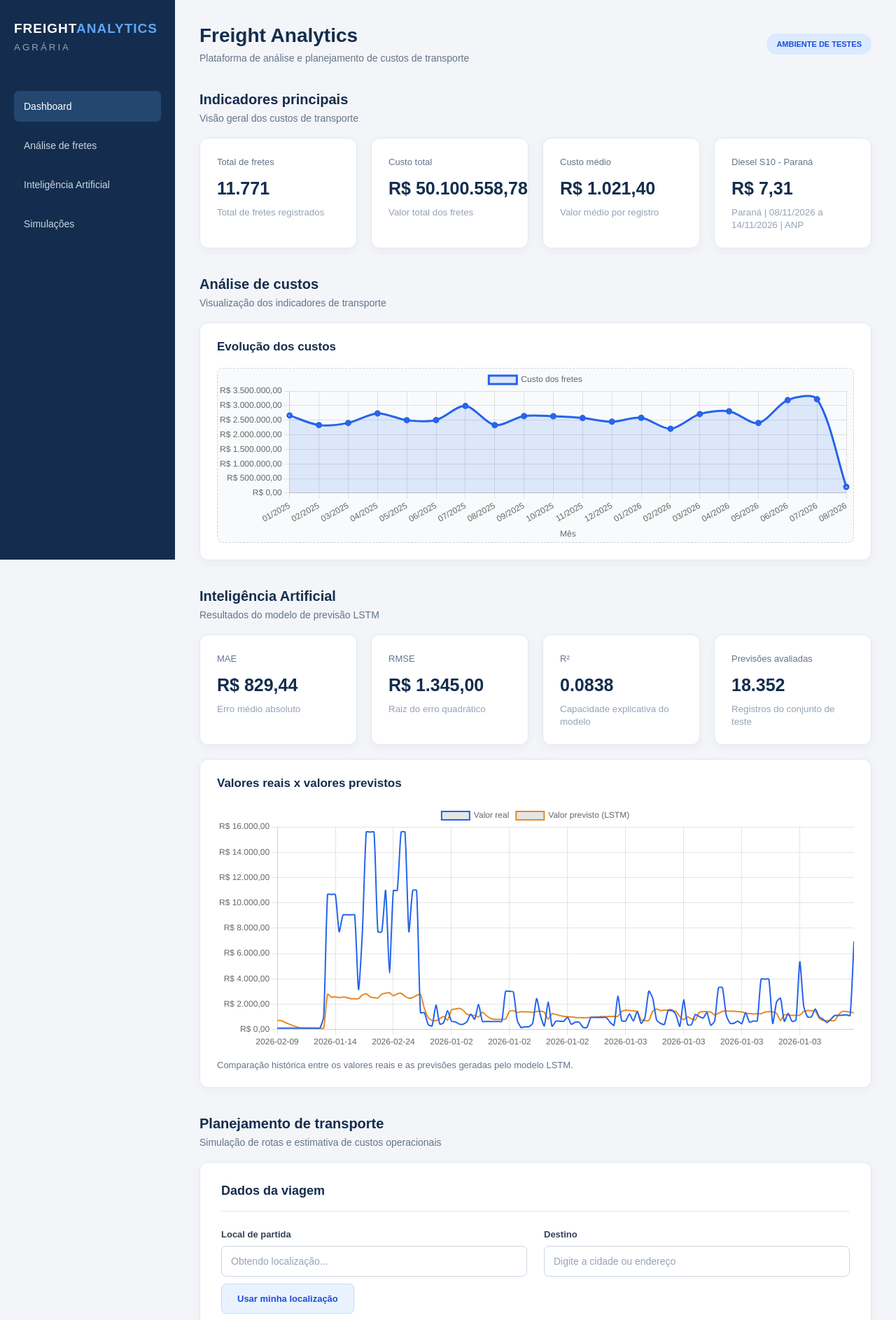
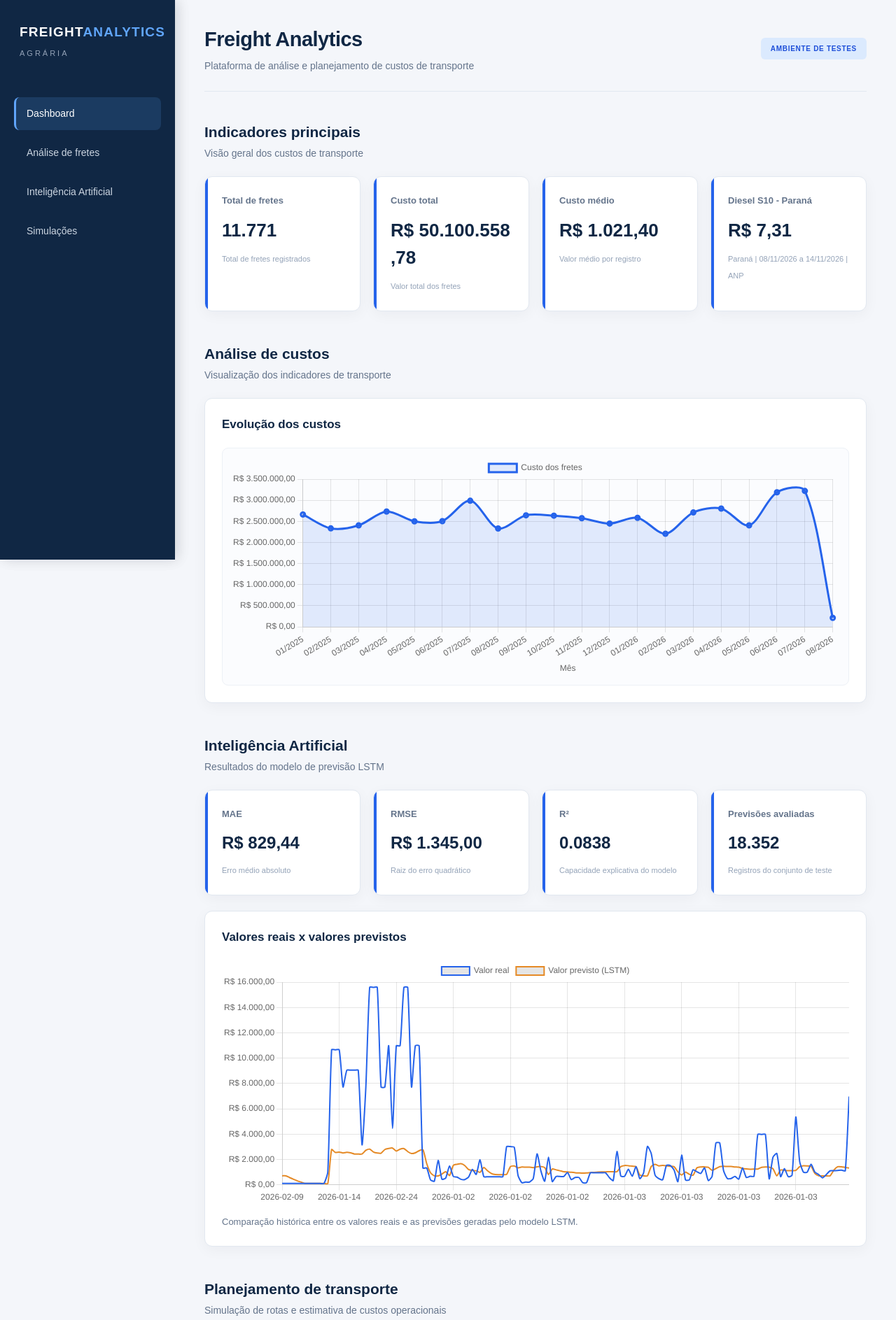
Before and after one commit to gabrielribas18/analise-custos-frete, a plain HTML site: page index.html in a window 1280 px wide. Shown: the top 1887 px of the page at 70% size. Drawn offline with nearby package versions, Linux system fonts and the light colour scheme.

Commit message:
Update style.css

```diff
--- a/src/style.css
+++ b/src/style.css
@@ -1,3 +1,22 @@
+
+/* =========================================
+   FREIGHT ANALYTICS | AGRÁRIA
+   Identidade visual e layout
+========================================= */
+
+:root {
+    --navy: #102744;
+    --navy-light: #1b3b61;
+    --blue: #2563eb;
+    --blue-light: #eaf2ff;
+    --background: #f4f6fa;
+    --surface: #ffffff;
+    --text: #1e293b;
+    --muted: #64748b;
+    --border: #e2e8f0;
+    --success: #15803d;
+    --shadow: 0 5px 20px rgba(15, 23, 42, 0.045);
+}
 
 * {
     margin: 0;
@@ -11,31 +30,38 @@ html {
 
 body {
     font-family: Arial, Helvetica, sans-serif;
-    background: #f3f5f8;
-    color: #1e293b;
+    background: var(--background);
+    color: var(--text);
+    line-height: 1.5;
 }
 
-/* MENU LATERAL */
+/* =========================================
+   MENU LATERAL
+========================================= */
 
 .sidebar {
     width: 250px;
     height: 100vh;
-    background: #142d4e;
+    background: var(--navy);
     color: white;
     position: fixed;
     left: 0;
     top: 0;
-    padding: 30px 20px;
-    z-index: 10;
+    padding: 32px 20px;
+    z-index: 100;
+    overflow-y: auto;
+    box-shadow: 4px 0 18px rgba(15, 23, 42, 0.08);
 }
 
 .logo {
     margin-bottom: 55px;
+    padding-left: 8px;
 }
 
 .logo h2 {
     font-size: 19px;
-    letter-spacing: 1px;
+    font-weight: 800;
+    letter-spacing: 1.2px;
 }
 
 .logo span {
@@ -44,146 +70,223 @@ body {
 
 .logo small {
     display: block;
-    margin-top: 8px;
+    margin-top: 7px;
     color: #94a3b8;
     letter-spacing: 3px;
+    font-size: 11px;
 }
 
 nav {
     display: flex;
     flex-direction: column;
-    gap: 12px;
+    gap: 9px;
 }
 
 nav a {
     color: #cbd5e1;
     text-decoration: none;
-    padding: 14px;
-    border-radius: 7px;
-    transition: 0.2s;
+    padding: 13px 15px;
+    border-radius: 8px;
+    transition: all 0.2s ease;
     font-size: 14px;
+    border-left: 3px solid transparent;
 }
 
 nav a:hover,
 nav a.active {
-    background: #24476f;
+    background: var(--navy-light);
     color: white;
+    border-left-color: #60a5fa;
 }
 
-/* CONTEÚDO PRINCIPAL */
+/* =========================================
+   CONTEÚDO PRINCIPAL
+========================================= */
 
 .main-content {
     margin-left: 250px;
-    padding: 35px;
-    max-width: 1700px;
+    padding: 35px 42px;
+    max-width: 1900px;
+    min-height: 100vh;
 }
 
 .topbar {
     display: flex;
     justify-content: space-between;
     align-items: center;
-    margin-bottom: 40px;
+    gap: 20px;
+    margin-bottom: 42px;
+    padding-bottom: 25px;
+    border-bottom: 1px solid var(--border);
 }
 
 .topbar h1 {
-    font-size: 28px;
-    margin-bottom: 8px;
-    color: #142d4e;
+    font-size: 29px;
+    font-weight: 750;
+    margin-bottom: 5px;
+    color: var(--navy);
+    letter-spacing: -0.5px;
 }
 
 .topbar p,
 .section-heading p {
-    color: #64748b;
+    color: var(--muted);
     font-size: 14px;
 }
 
 .status {
     background: #dbeafe;
     color: #1d4ed8;
-    padding: 9px 14px;
-    border-radius: 20px;
-    font-size: 11px;
+    padding: 8px 14px;
+    border-radius: 6px;
+    font-size: 10px;
     font-weight: bold;
+    letter-spacing: 0.7px;
+    white-space: nowrap;
 }
 
-/* SEÇÕES */
+/* =========================================
+   SEÇÕES
+========================================= */
 
 section {
-    margin-bottom: 40px;
+    margin-bottom: 45px;
     scroll-margin-top: 25px;
 }
 
 .section-heading {
-    margin-bottom: 20px;
+    margin-bottom: 22px;
 }
 
 .section-heading h2 {
-    font-size: 20px;
-    margin-bottom: 7px;
-    color: #142d4e;
+    font-size: 21px;
+    font-weight: 700;
+    margin-bottom: 5px;
+    color: var(--navy);
 }
 
-/* INDICADORES */
+/* =========================================
+   INDICADORES
+========================================= */
 
 .cards {
     display: grid;
     grid-template-columns: repeat(4, minmax(0, 1fr));
-    gap: 20px;
+    gap: 18px;
 }
 
 .card,
 .panel {
-    background: white;
-    border: 1px solid #e2e8f0;
-    border-radius: 12px;
+    background: var(--surface);
+    border: 1px solid var(--border);
+    border-radius: 11px;
     padding: 24px;
-    box-shadow: 0 4px 15px rgba(15, 23, 42, 0.04);
+    box-shadow: var(--shadow);
 }
 
 .card {
-    transition: transform 0.2s, box-shadow 0.2s;
+    position: relative;
+    overflow: hidden;
+    transition: transform 0.2s ease, box-shadow 0.2s ease;
+}
+
+.card::before {
+    content: "";
+    position: absolute;
+    left: 0;
+    top: 0;
+    width: 4px;
+    height: 100%;
+    background: var(--blue);
 }
 
 .card:hover {
     transform: translateY(-3px);
-    box-shadow: 0 8px 20px rgba(15, 23, 42, 0.08);
+    box-shadow: 0 9px 25px rgba(15, 23, 42, 0.08);
 }
 
 .card span {
-    color: #64748b;
+    display: block;
+    color: var(--muted);
     font-size: 13px;
+    font-weight: 600;
 }
 
 .card h3 {
-    font-size: 25px;
-    margin: 15px 0 10px;
-    color: #142d4e;
+    font-size: 26px;
+    font-weight: 750;
+    margin: 13px 0 8px;
+    color: var(--navy);
+    overflow-wrap: anywhere;
 }
 
 .card small {
     color: #94a3b8;
+    font-size: 11px;
 }
 
-/* GRÁFICOS */
+/* =========================================
+   PAINÉIS E GRÁFICOS
+========================================= */
 
 .panel h3 {
     font-size: 17px;
+    font-weight: 700;
     margin-bottom: 20px;
-    color: #142d4e;
+    color: var(--navy);
 }
 
 .chart-placeholder {
-    min-height: 250px;
-    display: flex;
-    align-items: center;
-    justify-content: center;
-    background: #f8fafc;
-    border: 1px dashed #cbd5e1;
-    border-radius: 8px;
-    color: #64748b;
+    position: relative;
+    width: 100%;
+    height: 340px;
+    padding: 12px;
+    background: #fbfcfe;
+    border: 1px solid #edf1f6;
+    border-radius: 9px;
 }
 
-/* SIMULADOR */
+.chart-placeholder canvas {
+    max-width: 100%;
+}
+
+#graficoLSTM {
+    width: 100%;
+    max-height: 350px;
+}
+
+/* =========================================
+   INTELIGÊNCIA ARTIFICIAL
+========================================= */
+
+#inteligencia,
+#areaInteligencia {
+    margin-bottom: 45px;
+}
+
+#inteligencia .cards,
+#areaInteligencia .cards {
+    margin-bottom: 22px;
+}
+
+#inteligencia .panel,
+#areaInteligencia .panel {
+    margin-top: 20px;
+}
+
+#inteligencia .card,
+#areaInteligencia .card {
+    min-height: 130px;
+}
+
+#inteligencia .card h3,
+#areaInteligencia .card h3 {
+    font-size: 24px;
+}
+
+/* =========================================
+   SIMULADOR
+========================================= */
 
 #simulacao .panel {
     padding: 30px;
@@ -192,7 +295,7 @@ section {
 #simulacao .panel > h3 {
     font-size: 18px;
     padding-bottom: 18px;
-    border-bottom: 1px solid #e2e8f0;
+    border-bottom: 1px solid var(--border);
     margin-bottom: 25px;
 }
 
@@ -209,52 +312,61 @@ section {
 
 .simulation-grid label {
     display: block;
-    margin-bottom: 9px;
+    margin-bottom: 8px;
     font-size: 13px;
-    font-weight: bold;
+    font-weight: 700;
     color: #334155;
 }
 
+/* CAMPOS */
+
 input,
-select {
+select,
+textarea {
     width: 100%;
-    min-height: 44px;
+    min-height: 45px;
     padding: 11px 13px;
     border: 1px solid #cbd5e1;
     border-radius: 7px;
     outline: none;
-    background: #fff;
-    color: #1e293b;
+    background: white;
+    color: var(--text);
+    font-family: inherit;
     font-size: 14px;
     transition: border-color 0.2s, box-shadow 0.2s;
 }
 
 input:focus,
-select:focus {
-    border-color: #2563eb;
-    box-shadow: 0 0 0 3px rgba(37, 99, 235, 0.10);
+select:focus,
+textarea:focus {
+    border-color: var(--blue);
+    box-shadow: 0 0 0 3px rgba(37, 99, 235, 0.11);
 }
 
-input::placeholder {
+input::placeholder,
+textarea::placeholder {
     color: #94a3b8;
 }
 
-/* BOTÕES */
+/* =========================================
+   BOTÕES
+========================================= */
 
 button {
-    background: #142d4e;
+    background: var(--navy);
     color: white;
     padding: 13px 22px;
     border: none;
     border-radius: 7px;
     cursor: pointer;
-    font-weight: bold;
+    font-family: inherit;
+    font-weight: 700;
     font-size: 13px;
     transition: background 0.2s, transform 0.2s;
 }
 
 button:hover {
-    background: #24476f;
+    background: var(--navy-light);
 }
 
 button:active {
@@ -268,7 +380,7 @@ button:disabled {
 
 #usarLocalizacao {
     margin-top: 10px;
-    background: #eaf2ff;
+    background: var(--blue-light);
     color: #1d4ed8;
     border: 1px solid #bfdbfe;
 }
@@ -281,15 +393,22 @@ button:disabled {
     min-width: 230px;
     min-height: 46px;
     font-size: 14px;
+    background: var(--blue);
 }
 
-/* RESULTADO DA SIMULAÇÃO */
+#calcularSimulacao:hover {
+    background: #1d4ed8;
+}
+
+/* =========================================
+   RESULTADO DA SIMULAÇÃO
+========================================= */
 
 #resultadoSimulacao {
     margin-top: 25px;
-    padding: 22px;
+    padding: 23px;
     background: #f8fafc;
-    border: 1px solid #e2e8f0;
+    border: 1px solid var(--border);
     border-radius: 9px;
     color: #334155;
     line-height: 1.8;
@@ -297,7 +416,7 @@ button:disabled {
 }
 
 #resultadoSimulacao h3 {
-    color: #142d4e;
+    color: var(--navy);
     margin-bottom: 12px;
 }
 
@@ -306,20 +425,76 @@ button:disabled {
     margin-bottom: 5px;
 }
 
-/* RODAPÉ */
+/* =========================================
+   TABELAS E ELEMENTOS DINÂMICOS
+========================================= */
+
+table {
+    width: 100%;
+    border-collapse: collapse;
+}
+
+th,
+td {
+    padding: 12px 14px;
+    text-align: left;
+    border-bottom: 1px solid var(--border);
+    font-size: 13px;
+}
+
+th {
+    color: var(--navy);
+    background: #f8fafc;
+    font-weight: 700;
+}
+
+td {
+    color: #475569;
+}
+
+tr:hover td {
+    background: #f8fafc;
+}
+
+/* =========================================
+   RODAPÉ
+========================================= */
 
 footer {
     padding: 25px 0;
+    margin-top: 35px;
+    border-top: 1px solid var(--border);
     color: #94a3b8;
     font-size: 12px;
     text-align: center;
 }
 
-/* RESPONSIVIDADE */
+/* =========================================
+   RESPONSIVIDADE
+========================================= */
 
-@media (max-width: 1100px) {
+@media (max-width: 1250px) {
+    .main-content {
+        padding: 30px;
+    }
+
     .cards {
         grid-template-columns: repeat(2, minmax(0, 1fr));
+    }
+}
+
+@media (max-width: 850px) {
+    .sidebar {
+        width: 210px;
+    }
+
+    .main-content {
+        margin-left: 210px;
+        padding: 25px;
+    }
+
+    .simulation-grid {
+        grid-template-columns: 1fr;
     }
 }
 
@@ -328,6 +503,7 @@ footer {
         position: relative;
         width: 100%;
         height: auto;
+        padding: 20px;
     }
 
     .logo {
@@ -335,22 +511,34 @@ footer {
     }
 
     nav {
-        gap: 5px;
+        flex-direction: row;
+        flex-wrap: wrap;
+        gap: 6px;
+    }
+
+    nav a {
+        padding: 10px 12px;
+        font-size: 12px;
     }
 
     .main-content {
         margin-left: 0;
-        padding: 20px;
+        padding: 22px 18px;
     }
 
     .topbar {
         align-items: flex-start;
         gap: 15px;
         flex-direction: column;
+        margin-bottom: 30px;
     }
 
-    .simulation-grid {
-        grid-template-columns: 1fr;
+    .topbar h1 {
+        font-size: 25px;
+    }
+
+    .chart-placeholder {
+        height: 280px;
     }
 
     #simulacao .panel {
@@ -364,6 +552,19 @@ footer {
     }
 
     .main-content {
-        padding: 15px;
+        padding: 18px 14px;
+    }
+
+    .card,
+    .panel {
+        padding: 19px;
+    }
+
+    #calcularSimulacao {
+        width: 100%;
+    }
+
+    .status {
+        font-size: 9px;
     }
 }
```
